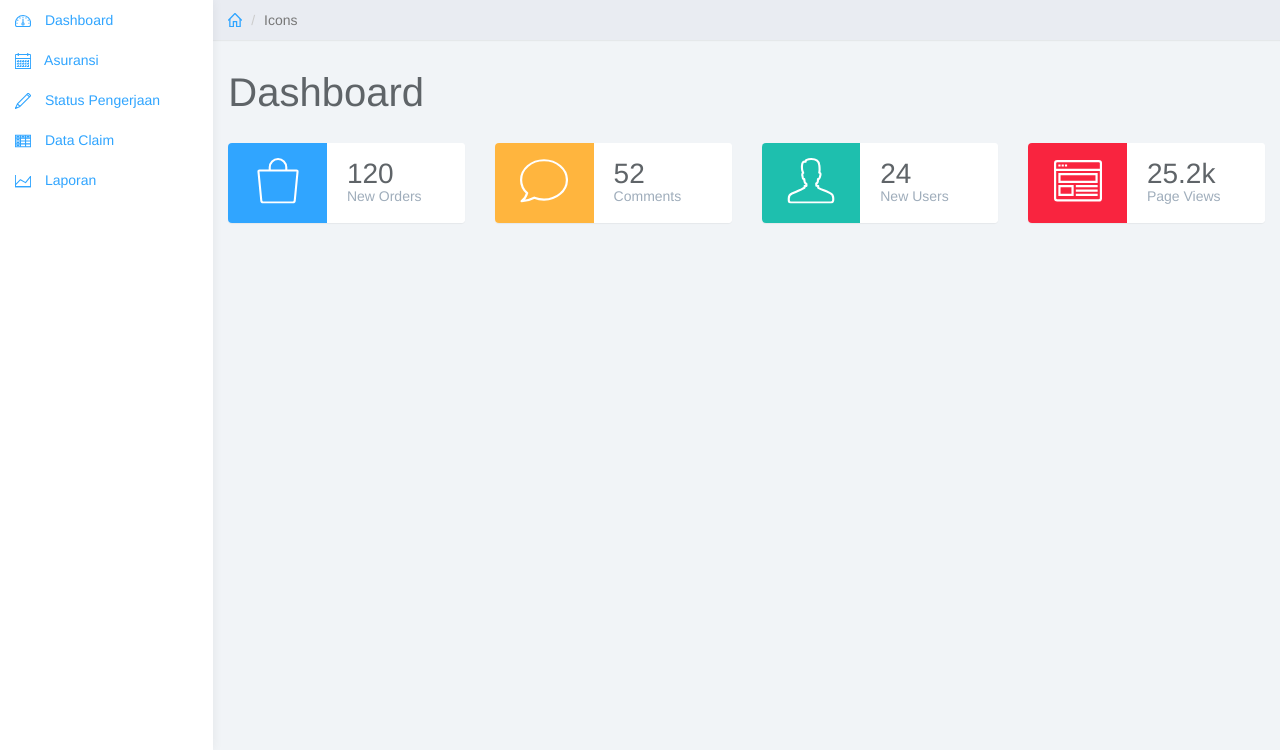
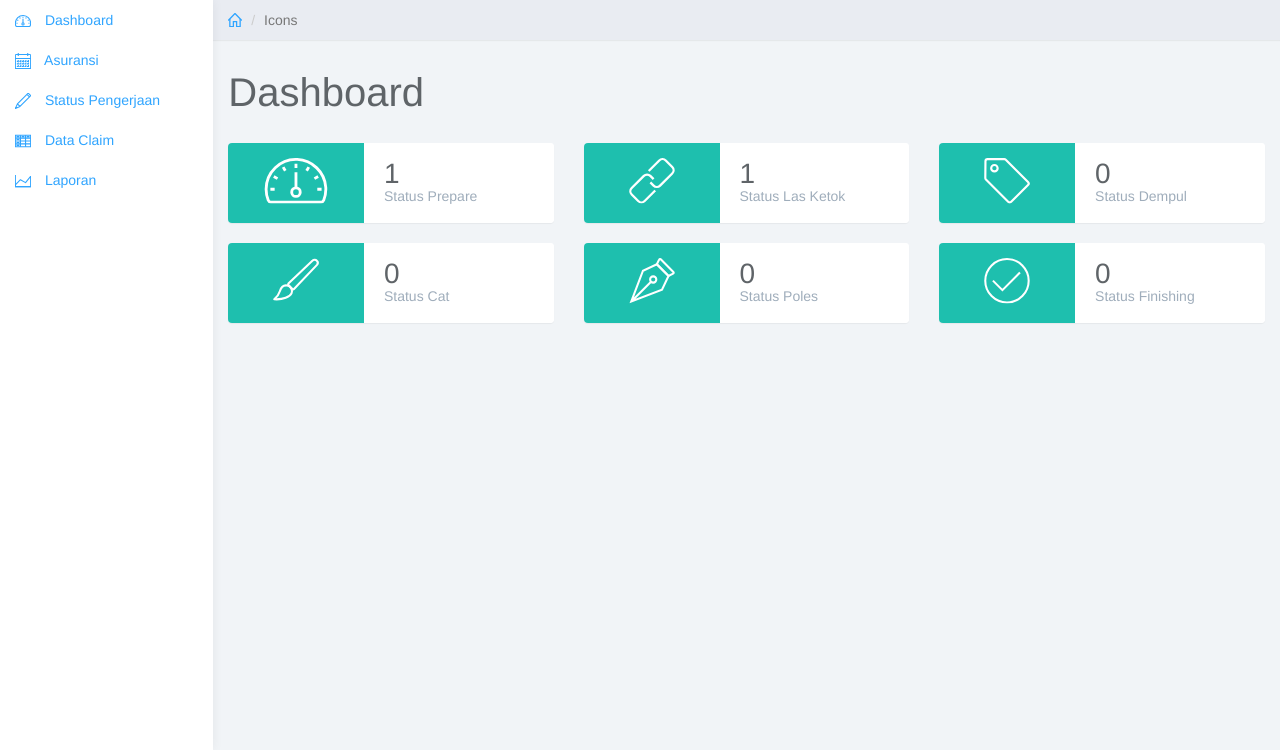
Before and after one commit to AchmadTantowi/claim-asuransi, a PHP site: page /admin/index.php in a window 1280 px wide. Shown: the part 50-800 px from the top of the page. Run offline with PHP 8.4, Linux system fonts and the light colour scheme; the visitor is signed in with stand-in values (Sample User, id 1); data comes from the database, SQL or seed files in the repository.

Commit message:
update page dashboard

```diff
--- a/admin/index.php
+++ b/admin/index.php
@@ -20,54 +20,109 @@
 		</div><!--/.row-->
 
 		<div class="row">
-			<div class="col-xs-12 col-md-6 col-lg-3">
-				<div class="panel panel-blue panel-widget ">
+			<div class="col-xs-12 col-md-6 col-lg-4">
+				<div class="panel panel-teal panel-widget ">
 					<div class="row no-padding">
 						<div class="col-sm-3 col-lg-5 widget-left">
-							<svg class="glyph stroked bag"><use xlink:href="#stroked-bag"></use></svg>
+							<svg class="glyph stroked dashboard dial"><use xlink:href="#stroked-dashboard-dial"></use></svg>
 						</div>
 						<div class="col-sm-9 col-lg-7 widget-right">
-							<div class="large">120</div>
-							<div class="text-muted">New Orders</div>
+							<div class="large">
+								<?php
+									$query = "SELECT COUNT(id_claim) FROM data_claim where id_status=6";
+									$crud->dashboard($query);
+								 ?>
+							</div>
+							<div class="text-muted">Status Prepare</div>
 						</div>
 					</div>
 				</div>
 			</div>
-			<div class="col-xs-12 col-md-6 col-lg-3">
-				<div class="panel panel-orange panel-widget">
+			<div class="col-xs-12 col-md-6 col-lg-4">
+				<div class="panel panel-teal panel-widget">
 					<div class="row no-padding">
 						<div class="col-sm-3 col-lg-5 widget-left">
-							<svg class="glyph stroked empty-message"><use xlink:href="#stroked-empty-message"></use></svg>
+							<svg class="glyph stroked chain"><use xlink:href="#stroked-chain"></use></svg>
 						</div>
 						<div class="col-sm-9 col-lg-7 widget-right">
-							<div class="large">52</div>
-							<div class="text-muted">Comments</div>
+							<div class="large">
+								<?php
+									$query = "SELECT COUNT(id_claim) FROM data_claim where id_status=1";
+									$crud->dashboard($query);
+								 ?>
+							</div>
+							<div class="text-muted">Status Las Ketok</div>
 						</div>
 					</div>
 				</div>
 			</div>
-			<div class="col-xs-12 col-md-6 col-lg-3">
+			<div class="col-xs-12 col-md-6 col-lg-4">
 				<div class="panel panel-teal panel-widget">
 					<div class="row no-padding">
 						<div class="col-sm-3 col-lg-5 widget-left">
-							<svg class="glyph stroked male-user"><use xlink:href="#stroked-male-user"></use></svg>
+							<svg class="glyph stroked tag"><use xlink:href="#stroked-tag"></use></svg>
 						</div>
 						<div class="col-sm-9 col-lg-7 widget-right">
-							<div class="large">24</div>
-							<div class="text-muted">New Users</div>
+							<div class="large">
+								<?php
+									$query = "SELECT COUNT(id_claim) FROM data_claim where id_status=2";
+									$crud->dashboard($query);
+								 ?>
+							</div>
+							<div class="text-muted">Status Dempul</div>
 						</div>
 					</div>
 				</div>
 			</div>
-			<div class="col-xs-12 col-md-6 col-lg-3">
-				<div class="panel panel-red panel-widget">
+			<div class="col-xs-12 col-md-6 col-lg-4">
+				<div class="panel panel-teal panel-widget">
 					<div class="row no-padding">
 						<div class="col-sm-3 col-lg-5 widget-left">
-							<svg class="glyph stroked app-window-with-content"><use xlink:href="#stroked-app-window-with-content"></use></svg>
+							<svg class="glyph stroked brush"><use xlink:href="#stroked-brush"></use></svg>
 						</div>
 						<div class="col-sm-9 col-lg-7 widget-right">
-							<div class="large">25.2k</div>
-							<div class="text-muted">Page Views</div>
+							<div class="large">
+								<?php
+									$query = "SELECT COUNT(id_claim) FROM data_claim where id_status=3";
+									$crud->dashboard($query);
+								 ?></div>
+							<div class="text-muted">Status Cat</div>
+						</div>
+					</div>
+				</div>
+			</div>
+			<div class="col-xs-12 col-md-6 col-lg-4">
+				<div class="panel panel-teal panel-widget">
+					<div class="row no-padding">
+						<div class="col-sm-3 col-lg-5 widget-left">
+							<svg class="glyph stroked pen tip"><use xlink:href="#stroked-pen-tip"></use></svg>
+						</div>
+						<div class="col-sm-9 col-lg-7 widget-right">
+							<div class="large">
+								<?php
+									$query = "SELECT COUNT(id_claim) FROM data_claim where id_status=5";
+									$crud->dashboard($query);
+								 ?>
+							</div>
+							<div class="text-muted">Status Poles</div>
+						</div>
+					</div>
+				</div>
+			</div>
+			<div class="col-xs-12 col-md-6 col-lg-4">
+				<div class="panel panel-teal panel-widget">
+					<div class="row no-padding">
+						<div class="col-sm-3 col-lg-5 widget-left">
+							<svg class="glyph stroked checkmark"><use xlink:href="#stroked-checkmark"></use></svg>
+						</div>
+						<div class="col-sm-9 col-lg-7 widget-right">
+							<div class="large">
+								<?php
+									$query = "SELECT COUNT(id_claim) FROM data_claim where id_status=4";
+									$crud->dashboard($query);
+								 ?>
+							</div>
+							<div class="text-muted">Status Finishing</div>
 						</div>
 					</div>
 				</div>
--- a/config/crudclass.php
+++ b/config/crudclass.php
@@ -7,6 +7,16 @@ class crud
 	function __construct($con)
 	{
 		$this->db = $con;
+	}
+
+	//dashboard
+	public function dashboard($query)
+	{
+		$stmt = $this->db->prepare($query);
+		$stmt->execute();
+		$count = $stmt->fetchColumn();
+
+		echo $count;
 	}
 
 	// crud asuransi
```
